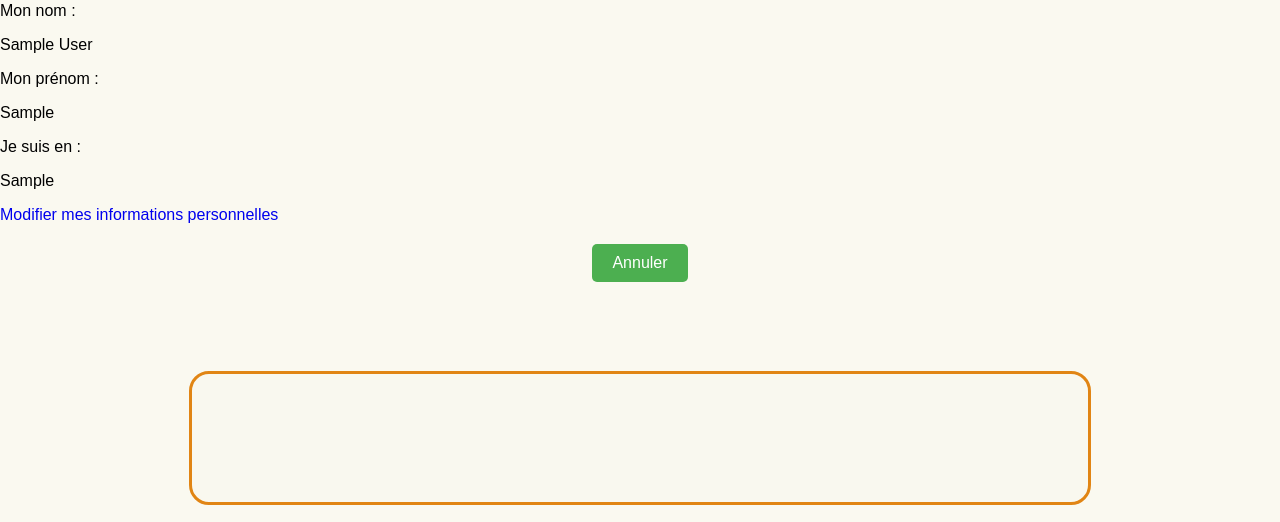
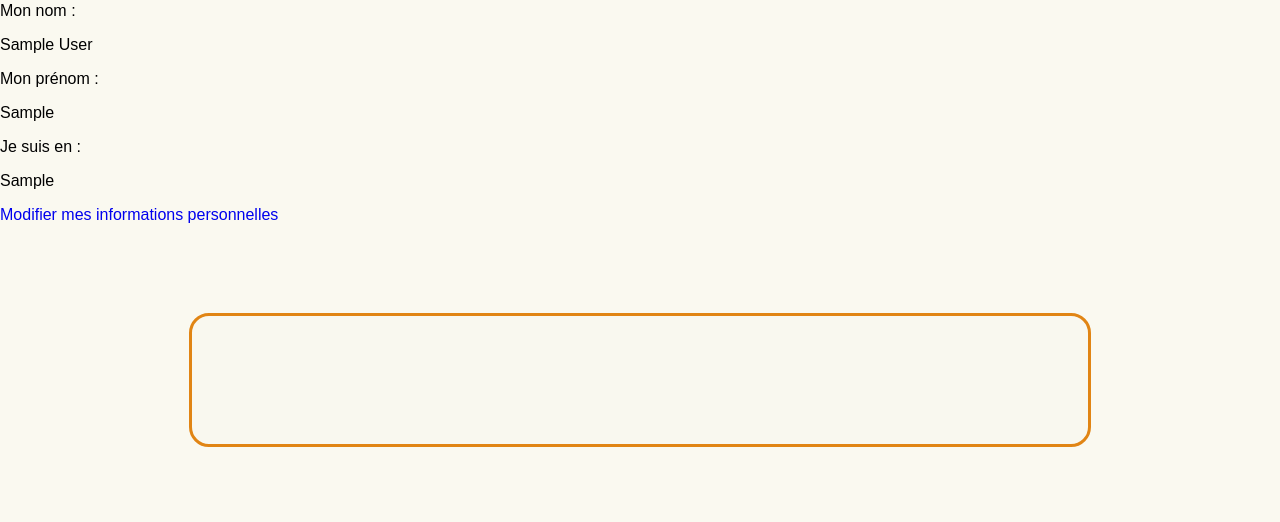
Before and after one commit to Shintouney/shahed, a PHP site: page /pages/profil.php in a window 1280 px wide. Shown: the part 357-879 px from the top of the page. After the commit the page ends 804 px from the top, so only its background shows below. Run offline with PHP 8.4, Linux system fonts and the light colour scheme; the visitor is signed in with stand-in values (Sample User, id 1); tables that the repository leaves empty or names only in its code hold one stand-in row (values such as "Sample post"); data that the repository does not hold is empty; some web fonts are replaced.

Commit message:
final push

```diff
--- a/pages/profil.php
+++ b/pages/profil.php
@@ -57,10 +57,6 @@
 
 						<!-- Button for showing the profile edit form -->
 						<a href="profil_edition.php" id="modifInfosButton" class="profileBouton">Modifier mes informations personnelles</button>
-						<!-- Button to cancel modification -->
-						<button id="annulerButton" class="profileBouton">Annuler</button>
-
-						<!-- Profile modification form -->
 						<form id="form_modif_profil" action="profil_edition.php" method="post">
 								<!-- Form fields and submission button remain unchanged -->
 						</form>
```
